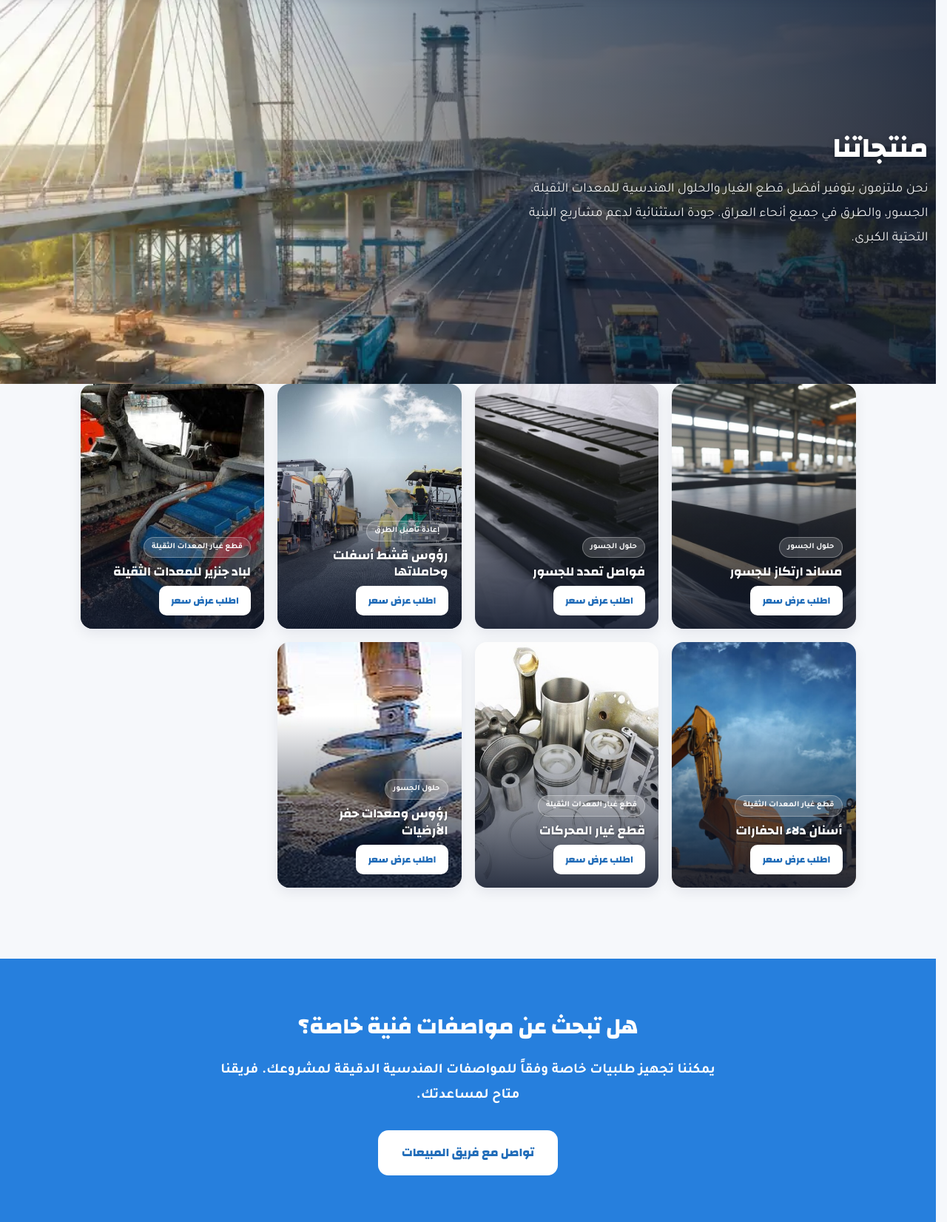
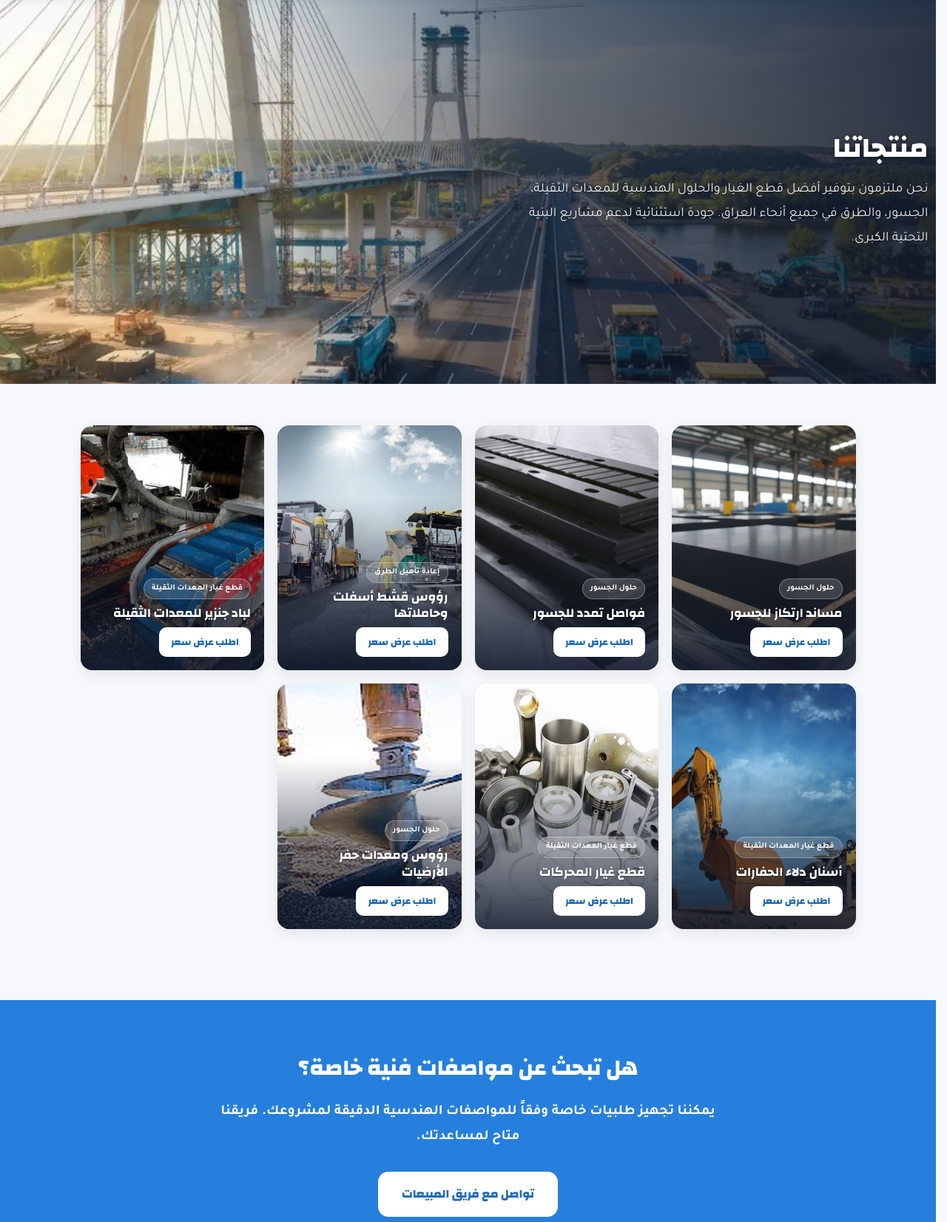
Before and after one commit to kami-okami/azm-website, a Flask app: page /products in a window 1280 px wide. Shown: the part 106-1758 px from the top of the page at 74% size. Run offline with Flask 3, Linux system fonts and the light colour scheme; data that the repository does not hold is empty; some libraries are stand-ins or nearby versions.

Commit message:
fix(products): add breathing room between hero and product grid
The product card grid sat flush against the hero with zero gap
(.products-grid-section had padding-top:0, and .products-hero had no
bottom margin), while every other hero-then-content pairing on the site
has one: Blog's grid uses 56px top padding after its hero, About's
mission section uses 64px. Products was the outlier.

Added the same 56px top padding used on Blog's grid section, since
Products' card grid is structurally the same pattern (a grid of cards
immediately following a full-bleed hero) rather than inventing a new
spacing value.

```diff
--- a/static/style.css
+++ b/static/style.css
@@ -937,7 +937,7 @@ html, body { overflow-x: clip; }
 }
 
 /* ----- Product grid ----- */
-.products-grid-section{max-width:1120px; margin:0 auto; padding:0 18px 96px}
+.products-grid-section{max-width:1120px; margin:0 auto; padding:56px 18px 96px}
 
 /* ----- Product grid: media tiles. Each tile is a fixed 3:4 crop regardless of the
    source photo's natural proportions (object-fit:cover), so every card in the grid
```
